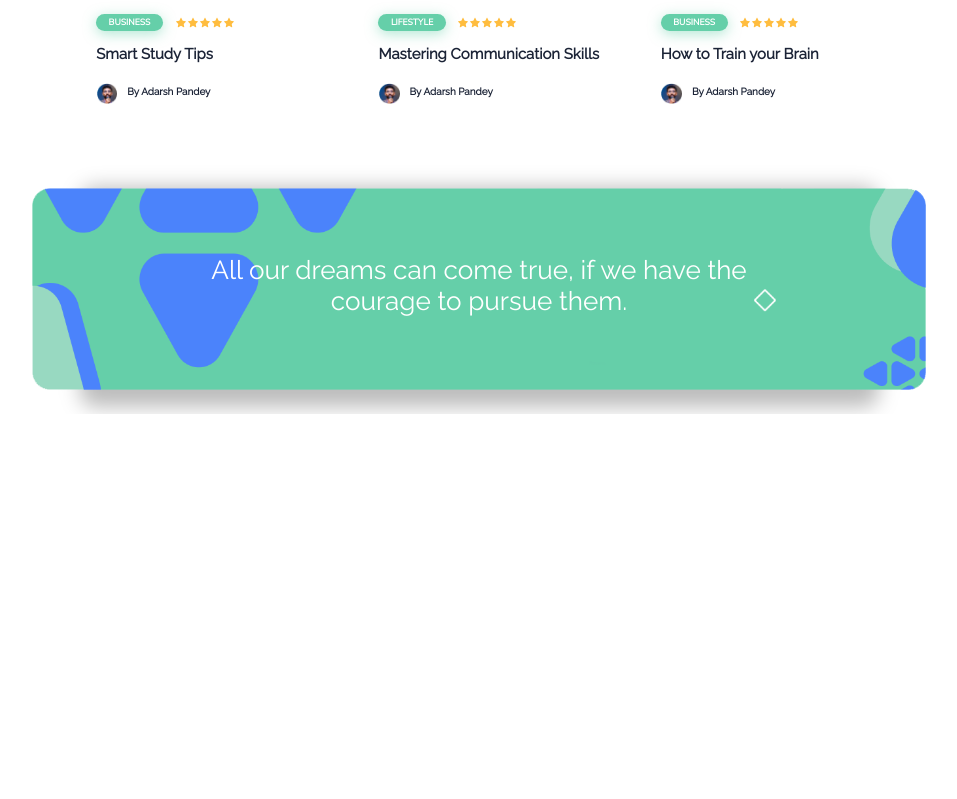
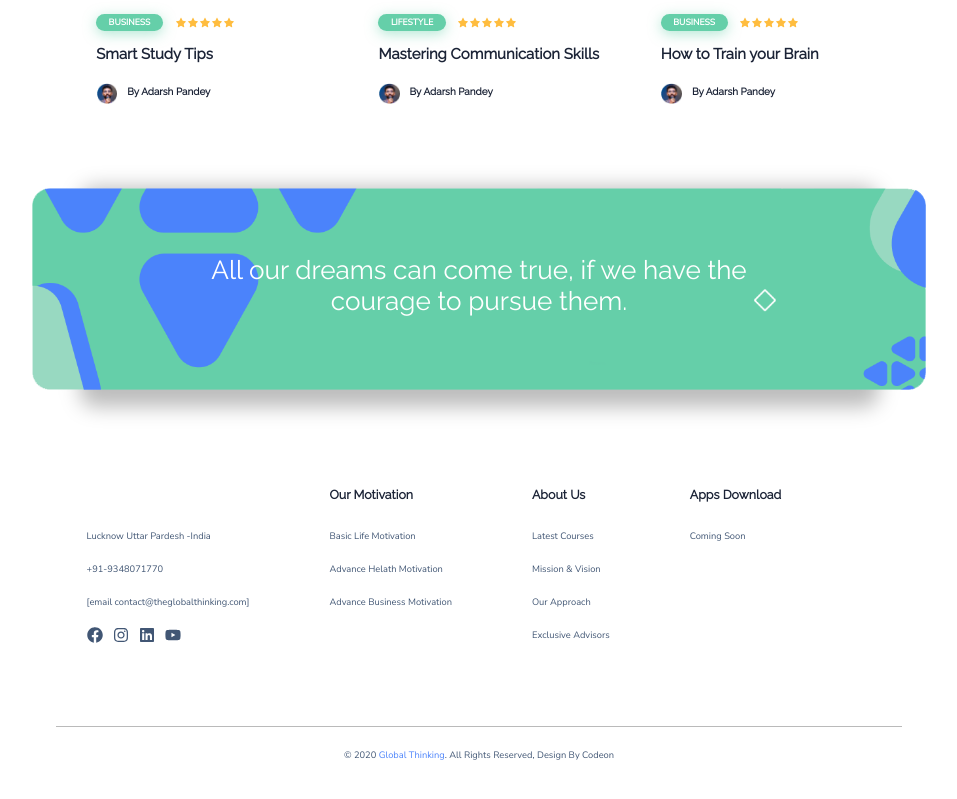
Before and after one commit to Yhethi/FigmaPractice, a React (Vite) app: page / in a window 1280 px wide. Shown: the part 3786-4585 px from the top of the page, without its empty margins (161-1118 px from the left). Before the commit the page ends 4200 px from the top, so only its background shows below. Built offline with nearby package versions, Linux system fonts and the light colour scheme.

Commit message:
feature: footer

```diff
--- a/src/App.jsx
+++ b/src/App.jsx
@@ -12,6 +12,7 @@ import { VideoTutorials } from "./components/videoTutorials/VideoTutorials";
 import { Peoples } from "./components/peoples/Peoples";
 import { Course } from "./components/courses/Course";
 import { GreenBar2 } from "./components/greenBar2/GreenBar2";
+import { Footer } from "./components/footer/Footer";
 
 function App() {
   // const [count, setCount] = useState(0);
@@ -63,6 +64,7 @@ function App() {
         <Peoples />
         <Course />
         <GreenBar2 />
+        <Footer />
       </div>
     </div>
   );
--- /dev/null
+++ b/src/components/footer/Footer.jsx
@@ -0,0 +1,46 @@
+import React from "react";
+import "./footer.css";
+import { FaFacebook, FaInstagram, FaLinkedin, FaYoutube } from "react-icons/fa";
+
+export const Footer = () => {
+  return (
+    <div className="contentFooter">
+      <div className="up">
+        <div className="first">
+          <p>Lucknow Uttar Pardesh -India</p>
+          <p>+91-9348071770</p>
+          <p>[email contact@theglobalthinking.com]</p>
+          <div className="icons">
+            <FaFacebook />
+            <FaInstagram />
+            <FaLinkedin />
+            <FaYoutube />
+          </div>
+        </div>
+        <div className="second">
+          <h1>Our Motivation</h1>
+          <p>Basic Life Motivation</p>
+          <p>Advance Helath Motivation</p>
+          <p>Advance Business Motivation</p>
+        </div>
+        <div className="third">
+          <h1>About Us</h1>
+          <p>Latest Courses</p>
+          <p>Mission & Vision</p>
+          <p>Our Approach</p>
+          <p>Exclusive Advisors</p>
+        </div>
+        <div className="fourth">
+          <h1>Apps Download</h1>
+          <p>Coming Soon</p>
+        </div>
+      </div>
+      <div className="down">
+        <div className="copyright">
+          © 2020 <span>Global Thinking</span>. All Rights Reserved, Design By
+          Codeon
+        </div>
+      </div>
+    </div>
+  );
+};
--- /dev/null
+++ b/src/components/footer/footer.css
@@ -0,0 +1,65 @@
+.contentFooter {
+  width: 100%;
+  padding: 5%;
+  padding-top: 70px;
+  display: flex;
+  flex-direction: column;
+  color: #415674;
+}
+
+.up {
+  display: flex;
+  justify-content: start;
+  gap: 80px;
+  margin-left: 30.55px;
+}
+
+.up .second p:nth-child(2),
+.up .third p:nth-child(2),
+.up .fourth p:nth-child(2) {
+  margin-top: 23.63px;
+}
+.up .first {
+  margin-top: 44.63px;
+}
+.down {
+  width: 100%;
+  height: 100%;
+  text-align: center;
+  margin-top: 66px;
+  border-top: 1px solid #53535366;
+  display: flex;
+  align-items: center;
+  justify-content: center;
+  padding: 20px 0 0 0;
+}
+.icons {
+  display: flex;
+  gap: 10px;
+}
+.copyright {
+  font-family: "Nunito Sans";
+  font-style: normal;
+  font-weight: 400;
+  font-size: 9.32739px;
+  line-height: 17px;
+}
+.copyright span {
+  color: #4b83fb;
+}
+.contentFooter p {
+  font-family: "Nunito Sans";
+  font-style: normal;
+  font-weight: 400;
+  font-size: 9.32739px;
+  line-height: 17px;
+}
+
+.contentFooter h1 {
+  font-family: "Raleway";
+  font-style: normal;
+  font-weight: 700;
+  font-size: 12.4365px;
+  line-height: 21px;
+  color: #1b2336;
+}
```
